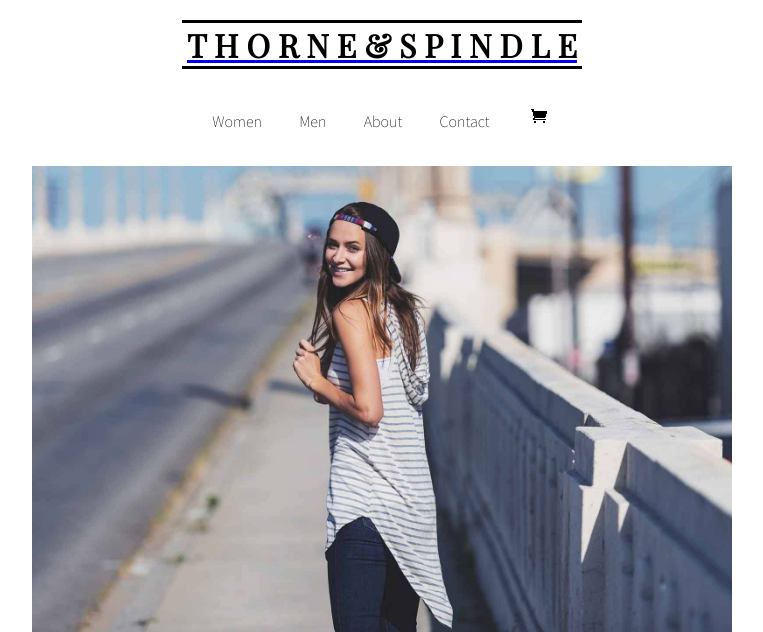
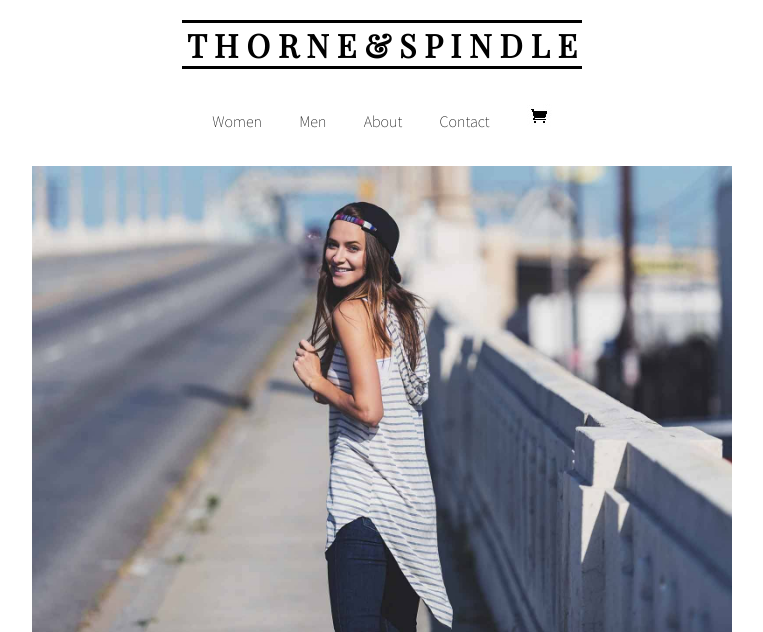
Before and after one commit to john-ko/HTML5Application, a PHP site: page /index.html in a window 1280 px wide. Shown: the top 632 px of the page, without its empty margins (258-1021 px from the left). Run offline with PHP 8.4, Linux system fonts and the light colour scheme.

Commit message:
fixed header

```diff
--- a/public_html/assets/css/style.css
+++ b/public_html/assets/css/style.css
@@ -234,7 +234,12 @@ li.navItem a:hover {
 	text-align:center;
 }
 
+.header a{
+	text-decoration: none;
+}
+
 .header .header-logo-text{
+	color: black;
 	border-top-style: solid;
 	border-bottom-style: solid;
 	background: #ffffff;
@@ -242,9 +247,9 @@ li.navItem a:hover {
 	text-align:center;
 	width:400px;
 	font-family: 'Playfair Display', serif;
-	color: black;
-	text-decoration: none;
+
 }
+
 
 /*****
  about page
```
